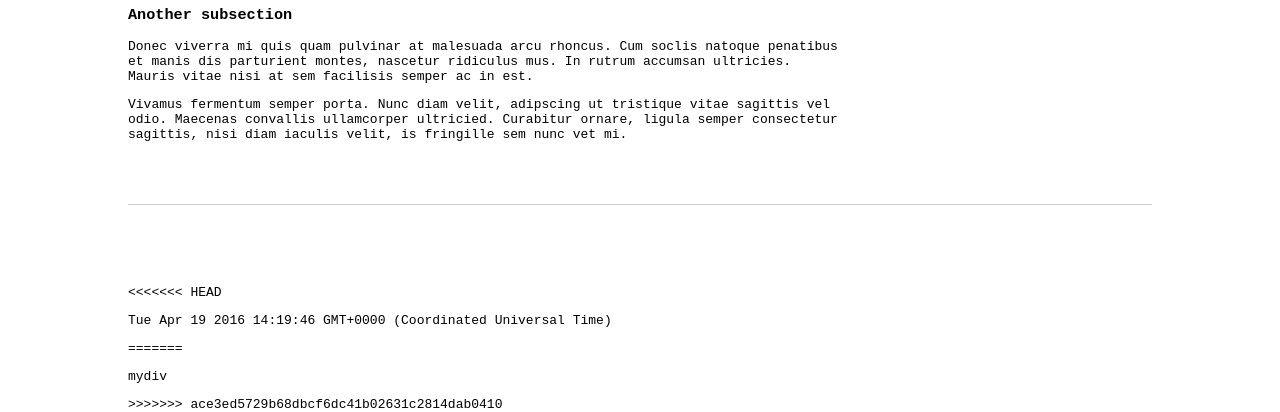
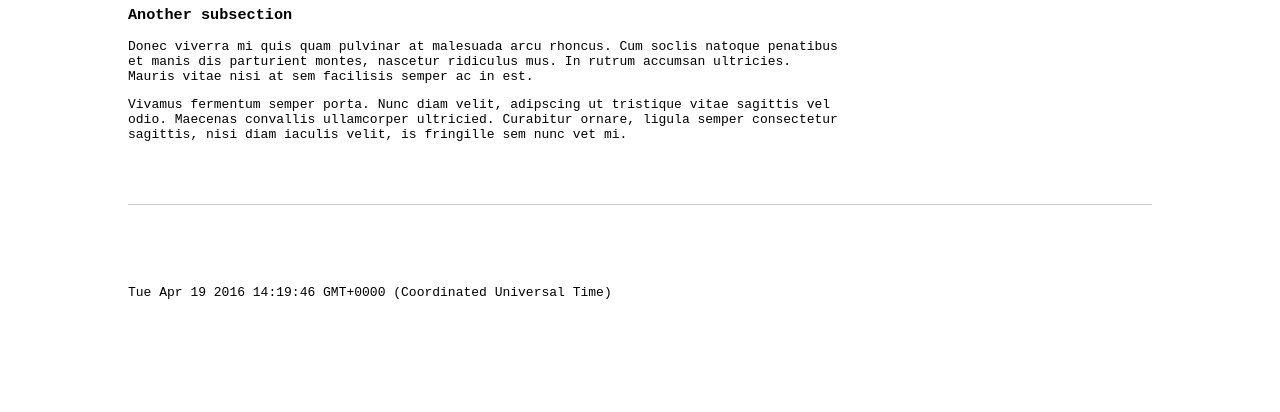
Before and after one commit to zvaraondrej/POPinfo_2016_AjTyvIT_Workshop, a plain HTML site: page index.html in a window 1280 px wide. Shown: the part 516-928 px from the top of the page. After the commit the page ends 816 px from the top, so only its background shows below. Drawn offline with Linux system fonts and the light colour scheme.

Commit message:
eliminating invalid merge changes

```diff
--- a/index.html
+++ b/index.html
@@ -78,11 +78,7 @@
 
   <div class="wrapper">
 
-<<<<<<< HEAD
     <p id="timer"></p>
-=======
-     <p id="timer">mydiv</p>
->>>>>>> ace3ed5729b68dbcf6dc41b02631c2814dab0410
 
   </div>
 
```
